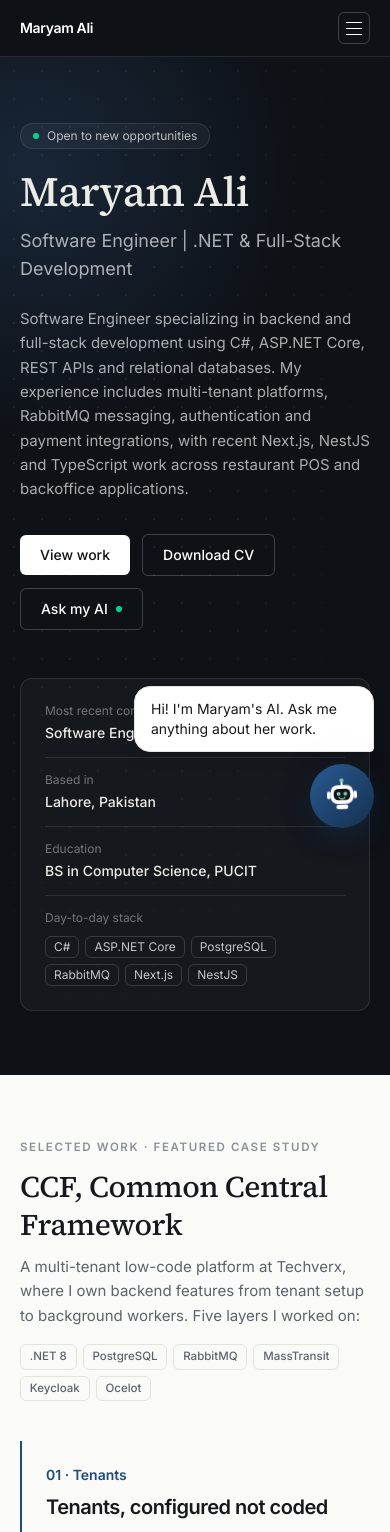
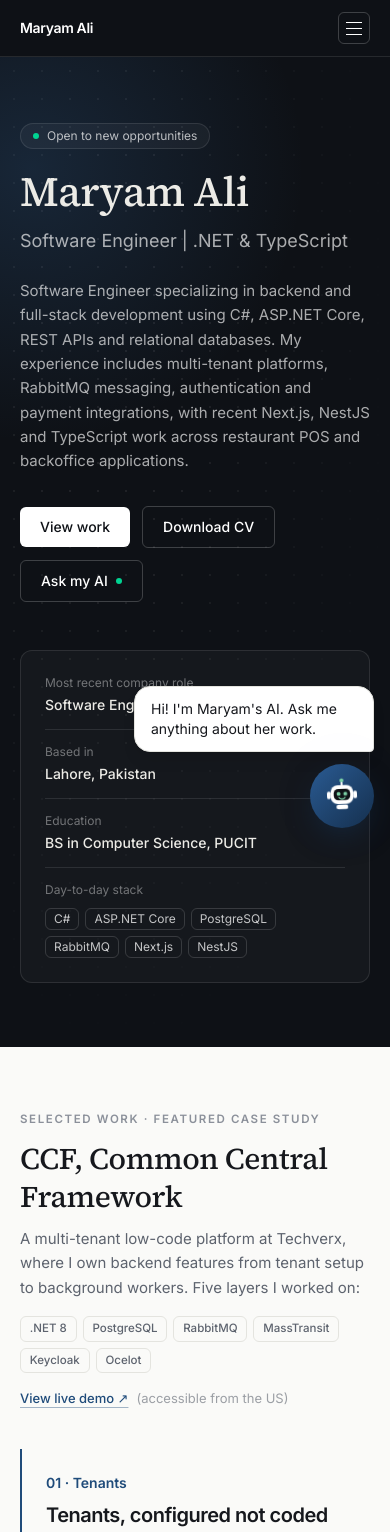
Before and after one commit to merium6/PersonalPortfolio, a Next.js app in the folder portfolio/: page / in a window 390 px wide. Shown: the top 1532 px of the page. Built offline with nearby package versions, Linux system fonts and the light colour scheme.

Commit message:
feat: update portfolio content and structure, add live demo links, and enhance bot responses

```diff
--- a/portfolio/src/app/layout.tsx
+++ b/portfolio/src/app/layout.tsx
@@ -15,7 +15,19 @@ const sourceSerif = Source_Serif_4({
 export const metadata: Metadata = {
   title: "Maryam Ali | Software Engineer",
   description:
-    "Portfolio of Maryam Ali — Software Engineer specializing in .NET, scalable APIs, and full-stack web applications.",
+    "Portfolio of Maryam Ali — Software Engineer specializing in .NET, TypeScript, scalable REST APIs and full-stack web applications.",
+  openGraph: {
+    title: "Maryam Ali | Software Engineer · .NET & TypeScript",
+    description:
+      "Software Engineer with hands-on experience in ASP.NET Core, Next.js, NestJS, TypeScript, PostgreSQL and RabbitMQ.",
+    type: "website",
+  },
+  twitter: {
+    card: "summary",
+    title: "Maryam Ali | Software Engineer · .NET & TypeScript",
+    description:
+      "Software Engineer with hands-on experience in ASP.NET Core, Next.js, NestJS, TypeScript, PostgreSQL and RabbitMQ.",
+  },
 };
 
 export default function RootLayout({
--- a/portfolio/src/components/CcfStory.tsx
+++ b/portfolio/src/components/CcfStory.tsx
@@ -42,7 +42,7 @@ const GAP = 62; // px between exploded layers
  * Scrollytelling without scroll-jacking: the text scrolls at normal speed and
  * the 3D platform simply stays beside it while the steps go by.
  */
-export default function CcfStory({ tags }: { tags: readonly string[] }) {
+export default function CcfStory({ tags, liveUrl }: { tags: readonly string[]; liveUrl?: string }) {
   const [active, setActive] = useState(0);
 
   useEffect(() => {
@@ -72,13 +72,26 @@ export default function CcfStory({ tags }: { tags: readonly string[] }) {
           A multi-tenant low-code platform at Techverx, where I own backend features
           from tenant setup to background workers. Five layers I worked on:
         </p>
-        <div className="mt-4 flex flex-wrap gap-1.5">
+        <div className="mt-4 flex flex-wrap items-center gap-1.5">
           {tags.map((tag) => (
             <span key={tag} className="tag">
               {tag}
             </span>
           ))}
         </div>
+        {liveUrl && (
+          <p className="mt-4 text-[13px] text-muted">
+            <a
+              href={liveUrl}
+              target="_blank"
+              rel="noopener noreferrer"
+              className="font-medium text-accent underline decoration-accent/40 underline-offset-4 hover:decoration-accent"
+            >
+              View live demo ↗
+            </a>
+            <span className="ml-2 opacity-60">(accessible from the US)</span>
+          </p>
+        )}
       </div>
 
       <div className="mt-10 grid gap-10 lg:grid-cols-[1fr_1.05fr] lg:gap-14">
--- a/portfolio/src/components/Projects.tsx
+++ b/portfolio/src/components/Projects.tsx
@@ -35,16 +35,28 @@ function MobileCard({ project }: { project: IndexProject }) {
             </span>
           ))}
         </div>
+        <div className="mt-4 flex flex-wrap gap-3">
           {project.liveUrl && (
             <a
               href={project.liveUrl}
               target="_blank"
               rel="noopener noreferrer"
-            className="mt-4 inline-block text-sm font-medium text-white underline decoration-white/30 underline-offset-4"
+              className="text-sm font-medium text-white underline decoration-white/30 underline-offset-4"
             >
               Visit site ↗
             </a>
           )}
+          {project.demoUrl && (
+            <a
+              href={project.demoUrl}
+              target="_blank"
+              rel="noopener noreferrer"
+              className="text-sm font-medium text-sky-400 underline decoration-sky-400/30 underline-offset-4"
+            >
+              Live backoffice ↗
+            </a>
+          )}
+        </div>
       </div>
     </article>
   );
@@ -57,7 +69,7 @@ export default function Projects() {
 
   return (
     <>
-      <div className="mx-auto max-w-6xl px-5 sm:px-8">{ccf && <CcfStory tags={ccf.tags} />}</div>
+      <div className="mx-auto max-w-6xl px-5 sm:px-8">{ccf && <CcfStory tags={ccf.tags} liveUrl={ccf.liveUrl || undefined} />}</div>
 
       <section className="relative overflow-hidden bg-[#0e1116] text-[#ecebe6]">
         <div className="hero-dots pointer-events-none absolute inset-0" />
--- a/portfolio/src/components/ProjectsIndex.tsx
+++ b/portfolio/src/components/ProjectsIndex.tsx
@@ -8,6 +8,7 @@ export type IndexProject = {
   category: string;
   images: readonly string[];
   liveUrl: string;
+  demoUrl?: string;
   description: string;
   tags: readonly string[];
   caption?: string;
@@ -95,18 +96,30 @@ export default function ProjectsIndex({
               </span>
             ))}
           </div>
+          <div className="mt-5 flex flex-wrap gap-2">
             {current.liveUrl && (
               <a
                 href={current.liveUrl}
                 target="_blank"
                 rel="noopener noreferrer"
-              className="mt-5 inline-flex items-center rounded-md bg-white px-4 py-2 text-sm font-medium text-[#0e1116] transition-colors hover:bg-white/85"
+                className="inline-flex items-center rounded-md bg-white px-4 py-2 text-sm font-medium text-[#0e1116] transition-colors hover:bg-white/85"
               >
                 Visit site ↗
+              </a>
+            )}
+            {current.demoUrl && (
+              <a
+                href={current.demoUrl}
+                target="_blank"
+                rel="noopener noreferrer"
+                className="inline-flex items-center rounded-md border border-white/25 px-4 py-2 text-sm font-medium text-white/80 transition-colors hover:border-white/50 hover:text-white"
+              >
+                Live backoffice ↗
               </a>
             )}
           </div>
         </div>
       </div>
+    </div>
   );
 }
--- a/portfolio/src/components/Testimonials.tsx
+++ b/portfolio/src/components/Testimonials.tsx
@@ -10,8 +10,8 @@ export default function Testimonials() {
         data-reveal
         className="mx-auto max-w-3xl rounded-2xl border border-border bg-surface p-7 sm:p-10"
       >
-        <p className="eyebrow">Freelance client review</p>
-        <p className="mt-2 text-sm text-muted">MojiGurukul · LinkedIn review dated 13 July 2026 · Ongoing freelance engagement</p>
+        <p className="eyebrow">Client review</p>
+        <p className="mt-2 text-sm text-muted">Software Engineer | MojiGurukul (Part-time/Project-based)</p>
         <blockquote className="font-display mt-5 text-lg leading-relaxed sm:text-xl sm:leading-relaxed">
           &ldquo;{review.quote}&rdquo;
         </blockquote>
--- a/portfolio/src/data/profile.ts
+++ b/portfolio/src/data/profile.ts
@@ -1,6 +1,6 @@
 export const profile = {
   name: "Maryam Ali",
-  title: "Software Engineer | .NET & Full-Stack Development",
+  title: "Software Engineer | .NET & TypeScript",
   location: "Lahore, Pakistan",
   email: "mariyamali1623@gmail.com",
   phone: "+92 327 4756937",
@@ -104,10 +104,11 @@ export const profile = {
     {
       name: "Friday POS — Cloud Restaurant Management Platform",
       category: "Restaurant Tech · Techverx",
-      images: ["/projects/friday-menu.png", "/projects/friday-login.png"],
+      images: ["/projects/friday-home.png", "/projects/friday-menu.png", "/projects/friday-login.png"],
       caption:
         "Pizzaiolo Backoffice, a restaurant tenant running on Friday: menu management and sign-in.",
       liveUrl: "https://fridaypos.com/",
+      demoUrl: "https://pizzaiolo.backoffice-v3.preprod.fridaypos.com/login",
       description:
         "Worked on the original .NET platform and its Next.js / NestJS revamp across POS and backoffice. On the revamp: order listing, history and details, RabbitMQ-based order sync between POS and backoffice, and sales reporting. On the original platform: Global Payments workflows (tokenized cards, charging, Pay-by-Link), tenant data-isolation fixes, and faster, more reliable payment token generation.",
       tags: ["Next.js", "NestJS", "TypeScript", "ASP.NET Core", "PostgreSQL", "RabbitMQ", "Global Payments"],
@@ -116,14 +117,14 @@ export const profile = {
       name: "CCF — Common Central Framework",
       category: "Multi-tenant Low-Code Platform · Techverx",
       images: ["/projects/ccf-teal.png"],
-      liveUrl: "",
+      liveUrl: "https://admin.ccf-test.customis.net/",
       description:
         "Added row reordering, automatic numbering and custom layouts for tenants; improved publishing and import/export so data models, screens and settings move correctly between environments; built Keycloak-backed user and tenant-schema APIs; fixed dynamic CRUD issues; and hardened RabbitMQ / MassTransit workers with better retries and failed-message handling.",
       tags: [".NET 8", "PostgreSQL", "RabbitMQ", "MassTransit", "Keycloak", "Ocelot"],
     },
     {
       name: "MojiGurukul — AI-Enabled Gamified Learning",
-      category: "EdTech · Ongoing freelance engagement",
+      category: "EdTech · Software Engineer (Part-time/Project-based)",
       images: ["/projects/mojigurukul.jpg"],
       liveUrl: "https://mojigurukul.com/",
       description:
```
Also changed, not shown: portfolio/src/lib/bot.ts (+10 -10 lines), portfolio/public/projects/friday-home.png (added), 1 other file (tests, documents, lock files or other folders). Lines whose indentation alone changed are shown as unchanged.
